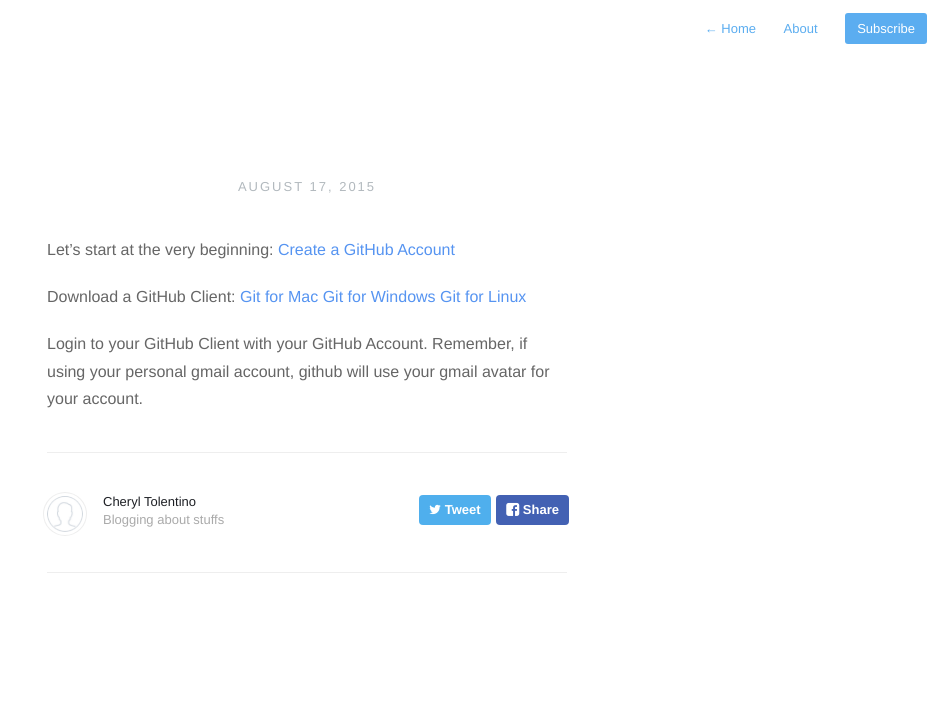
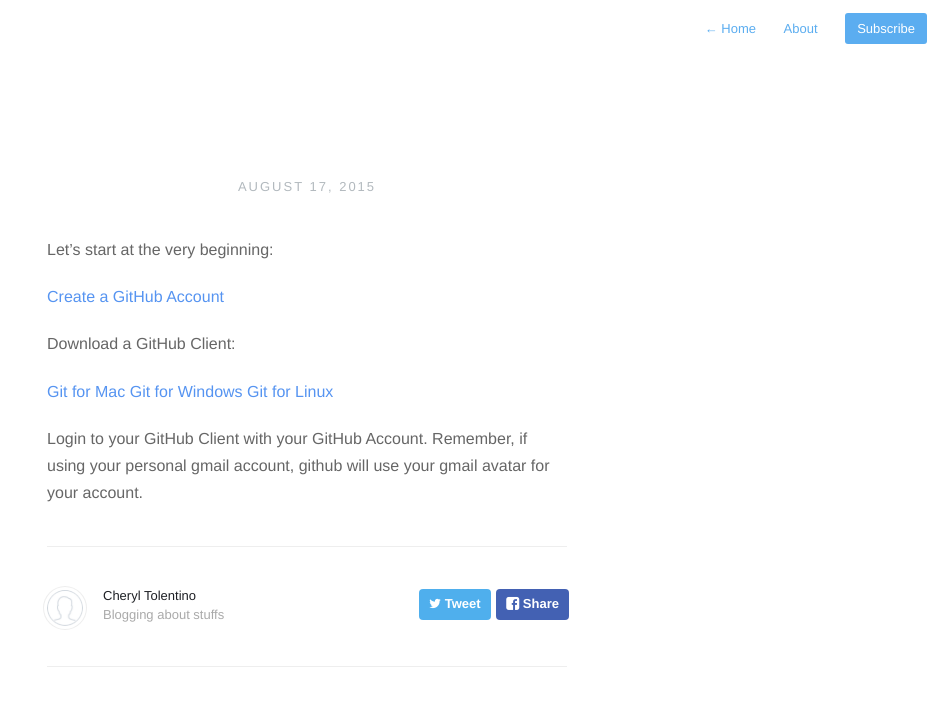
Before and after one commit to CherylTino/Github-for-Publishers, a Jekyll site: the page built from _posts/2015-08-10-get-started.md, in a window 1280 px wide. Shown: the top 706 px of the page, without its empty margins (333-1280 px from the left). Built offline with Jekyll 4.4.1, drawn with Linux system fonts in a browser that asks for light colours; nearby versions of some CDN libraries; Markdown is read by kramdown in place of the engine named in the settings.

Commit message:
more format fixes

```diff
--- a/_posts/2015-08-10-get-started.md
+++ b/_posts/2015-08-10-get-started.md
@@ -1,13 +1,15 @@
 ---
 title:  "Get Started with Git"
 date:   2015-08-10 10:18:00
-description: "Let's git you all set up.
+description: 'Let's git you all set up.'
 ---
 
 Let's start at the very beginning:
+
 [Create a GitHub Account](https://github.com/)
 
 Download a GitHub Client:
+
 [Git for Mac](https://mac.github.com/)
 [Git for Windows](https://msysgit.github.io/)
 [Git for Linux](https://git-scm.com/downloads)
```
